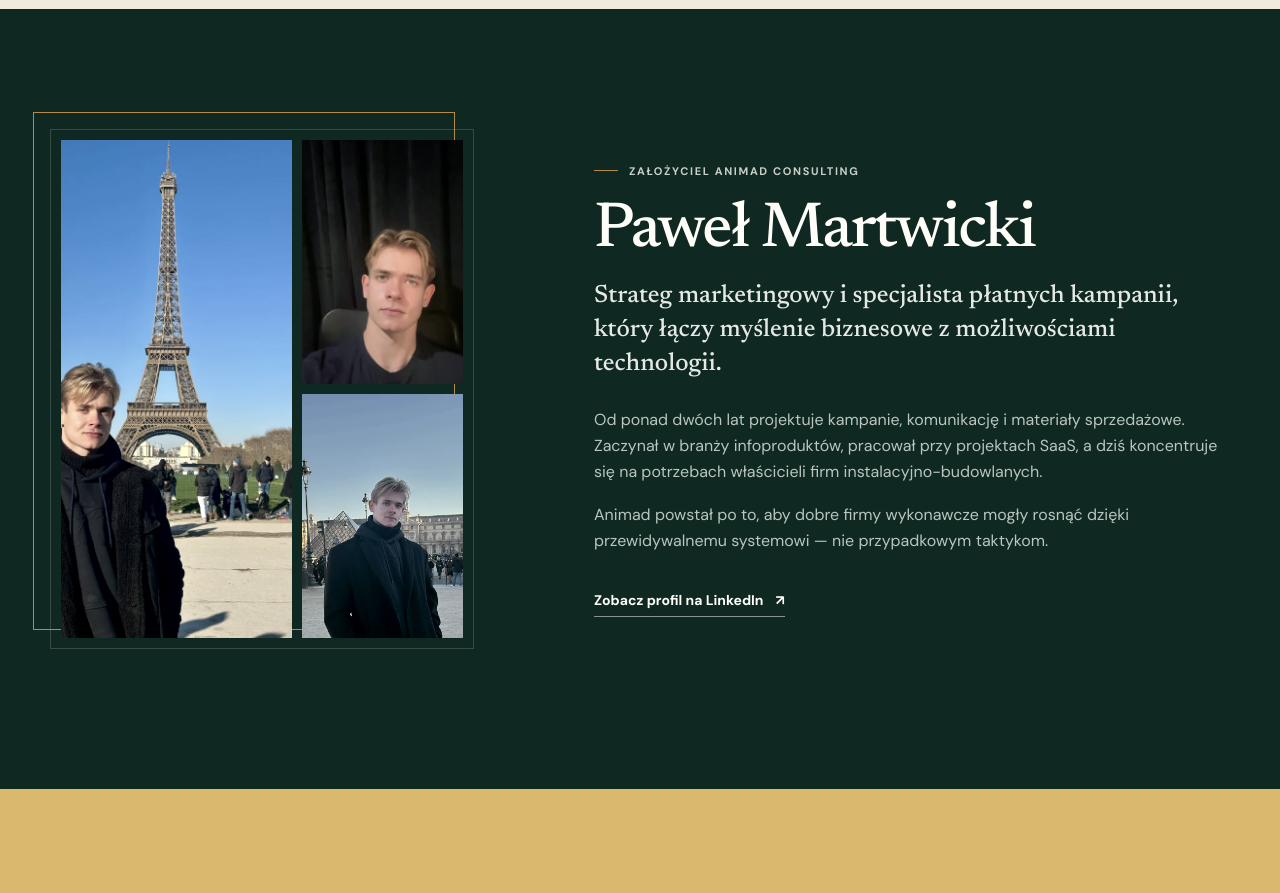
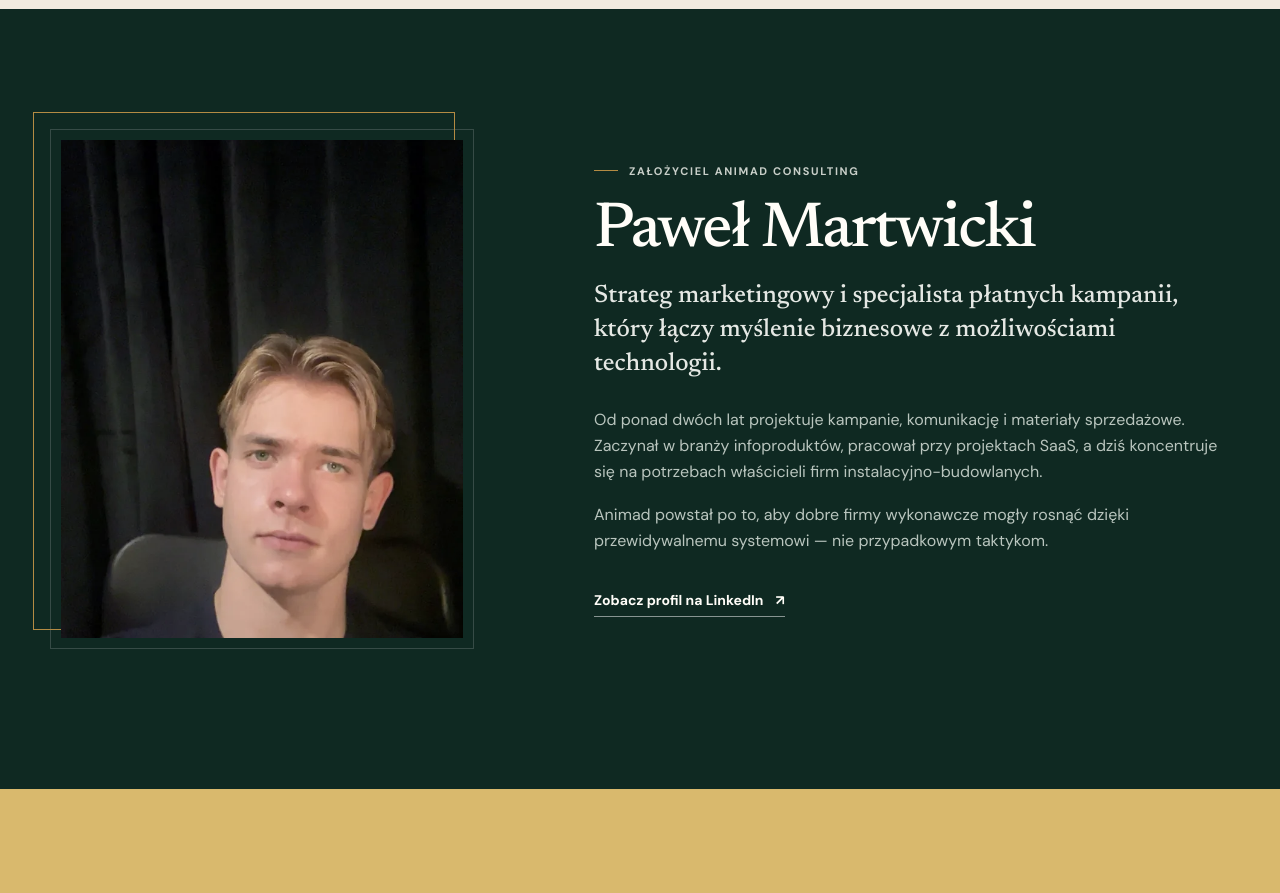
Before and after one commit to pawel849/strona-internetowa, a website: page index.html in a window 1280 px wide. Shown: the part 7060-7953 px from the top of the page. Drawn offline with Linux system fonts and the light colour scheme.

Commit message:
Keep only founder portrait photo

```diff
--- a/index.html
+++ b/index.html
@@ -243,10 +243,8 @@
 
     <section class="founder dark-section section-pad">
       <div class="shell founder-layout">
-        <div class="founder-gallery reveal" role="group" aria-label="Zdjęcia Pawła Martwickiego">
-          <figure class="founder-photo founder-photo-main"><img src="assets/pawel-paris-eiffel.webp" alt="Paweł Martwicki na tle wieży Eiffla w Paryżu" width="768" height="1024" loading="lazy" decoding="async"></figure>
-          <figure class="founder-photo"><img src="assets/pawel-portrait.webp" alt="Portret Pawła Martwickiego" width="665" height="1182" loading="lazy" decoding="async"></figure>
-          <figure class="founder-photo"><img src="assets/pawel-paris-louvre.webp" alt="Paweł Martwicki przed Luwrem w Paryżu" width="886" height="886" loading="lazy" decoding="async"></figure>
+        <div class="founder-gallery reveal" role="group" aria-label="Portret Pawła Martwickiego">
+          <figure class="founder-photo"><img src="assets/pawel-portrait.webp" alt="Paweł Martwicki" width="665" height="1182" loading="lazy" decoding="async"></figure>
         </div>
         <div class="founder-copy reveal">
           <p class="eyebrow light"><span></span> Założyciel Animad Consulting</p>
--- a/styles.css
+++ b/styles.css
@@ -151,9 +151,9 @@ h3{font-size:22px;line-height:1.2;margin-bottom:10px}
 
 .founder{padding-bottom:140px}
 .founder-layout{display:grid;grid-template-columns:.8fr 1.2fr;gap:120px;align-items:center}
-.founder-gallery{min-height:520px;position:relative;display:grid;grid-template-columns:1.18fr .82fr;grid-template-rows:repeat(2,minmax(0,1fr));gap:10px;padding:10px;border:1px solid var(--light-line)}
+.founder-gallery{min-height:520px;position:relative;display:grid;padding:10px;border:1px solid var(--light-line)}
 .founder-gallery::before{content:"";position:absolute;inset:-18px 18px 18px -18px;border:1px solid var(--gold);pointer-events:none}
-.founder-photo{position:relative;z-index:1;min-width:0;min-height:0;margin:0;overflow:hidden;background:#0b1713}.founder-photo-main{grid-row:1/-1}.founder-photo img{position:absolute;inset:0;width:100%;height:100%;object-fit:cover;filter:saturate(.76) contrast(1.03)}.founder-photo-main img{object-position:center 38%}.founder-gallery .founder-photo:nth-child(2) img{object-position:center 23%}.founder-gallery .founder-photo:nth-child(3) img{object-position:center 42%}
+.founder-photo{position:relative;z-index:1;min-width:0;min-height:0;margin:0;overflow:hidden;background:#0b1713}.founder-photo img{position:absolute;inset:0;width:100%;height:100%;object-fit:cover;object-position:center 24%;filter:saturate(.76) contrast(1.03)}
 .founder-monogram{min-height:480px;border:1px solid var(--light-line);position:relative;display:grid;place-items:center;background:linear-gradient(135deg,rgba(255,255,255,.03),transparent)}
 .founder-monogram::before,.founder-monogram::after{content:"";position:absolute;background:var(--light-line)}.founder-monogram::before{width:1px;inset:0 auto 0 50%}.founder-monogram::after{height:1px;inset:50% 0 auto}
 .founder-monogram span{position:relative;z-index:1;font-family:"Newsreader",Georgia,serif;font-size:110px;color:var(--gold-light)}.founder-monogram i{position:absolute;bottom:22px;left:24px;font-style:normal;font-size:9px;text-transform:uppercase;letter-spacing:.16em;color:#8fa097}
```
Also changed, not shown: tests/site.test.mjs (+4 -5 lines), assets/pawel-paris-eiffel.webp (deleted), assets/pawel-paris-louvre.webp (deleted).
